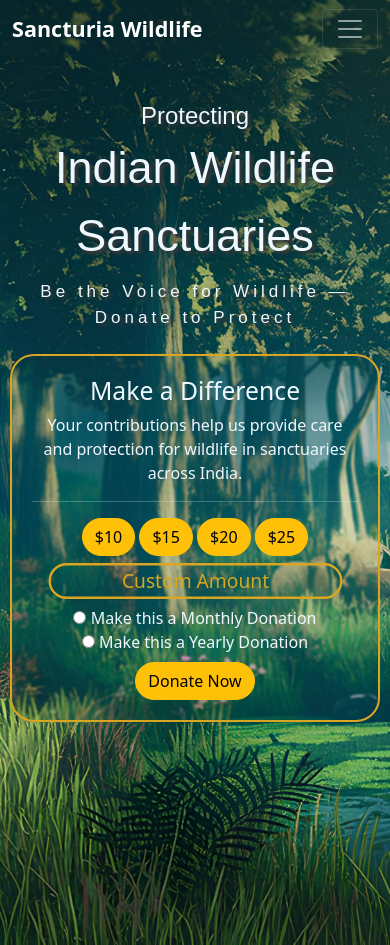
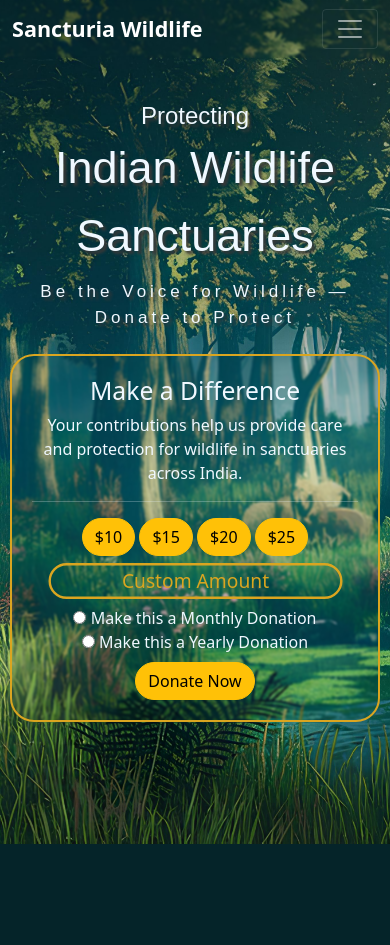
Before and after one commit to srivas-saksham/SancturiaWildlife, a PHP site: page / in a window 390 px wide; the page is wider, and only the part inside the window is pictured. After the commit the page ends 844 px from the top of that part, so only its background shows below. Run offline with PHP 8.4, Linux system fonts and the light colour scheme; some web fonts are replaced.

Commit message:
Responsive HomePage

```diff
--- a/homeStyle.css
+++ b/homeStyle.css
@@ -2,9 +2,6 @@
     margin: 0;
     padding: 0;
     user-select: none;
-}
-*::-webkit-scrollbar {
-    display: none;
 }
 body {
     /* background-image: url("./Assets_TBU/Background Images/HomeJungleBg.jpeg");
@@ -13,9 +10,9 @@ body {
     overflow: hidden;
 }
 .jungleBg{
-    position: absolute;
+    position: fixed;
     z-index: -1;
-    height: 112%;
+    height: 100vh;
 }
 #navBarList a {
     padding: 7px 15px;
--- a/index.html
+++ b/index.html
@@ -12,7 +12,7 @@
     <title>Sancturia Wildlife</title>
   </head>
 <body>
-  <img src="./Assets_TBU/Background Images/HomeJungleBg.jpeg" alt="Jungle" class="img-fuild jungleBg">
+  <img src="./Assets_TBU/Background Images/HomeJungleBg.jpeg" alt="Jungle" class="jungleBg">
   <nav class="navbar navbar-expand-md navbar-dark bg-transparent"
   style="backdrop-filter: blur(1px);">
     <div class="container " id="navBar">
```
